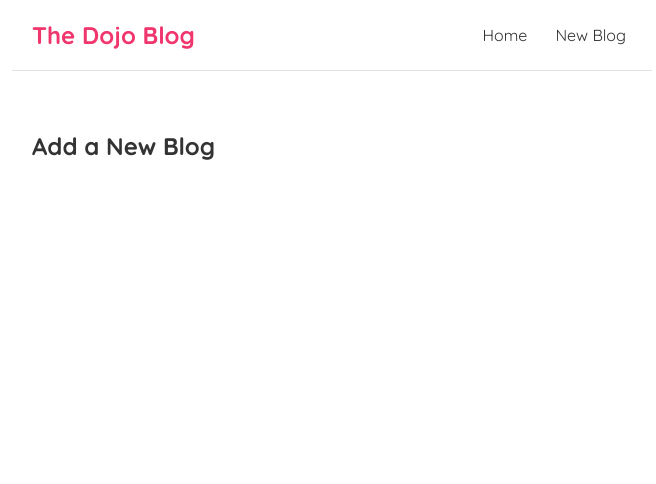
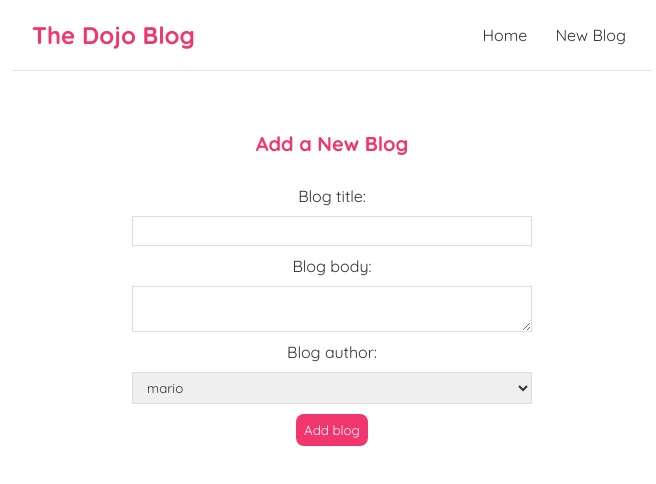
Before and after one commit to rickyit/dojo-blog, a React (Create React App) app: page /create in a window 1280 px wide. Shown: the top 484 px of the page, without its empty margins (308-964 px from the left). Built offline with nearby package versions, Linux system fonts and the light colour scheme.

Commit message:
post handling

```diff
--- a/src/Create.js
+++ b/src/Create.js
@@ -1,7 +1,44 @@
+import { useState } from "react";
+
 const Create = () => {
+  const [title, setTitle] = useState('');
+  const [body, setBody] = useState('');
+  const [author, setAuthor] = useState('mario');
+
+  const handleSubmit = (e) => {
+    e.preventDefault();
+    const blog = { title, body, author };
+    console.log(blog);
+  }
+
   return (
     <div className="create">
       <h2>Add a New Blog</h2>
+      <form onSubmit={handleSubmit}>
+        <label>Blog title:</label>
+        <input
+          type="text"
+          required
+          value={title}
+          onChange={(e) => setTitle(e.target.value)}
+        />
+        <label>Blog body:</label>
+        <textarea
+          required
+          value={body}
+          onChange={(e) => setBody(e.target.value)}
+        >
+        </textarea>
+        <label>Blog author:</label>
+        <select
+          value={author}
+          onChange={(e) => setAuthor(e.target.value)}
+        >
+          <option value="mario">mario</option>
+          <option value="yoshi">yoshi</option>
+        </select>
+        <button>Add blog</button>
+      </form>
     </div>
   )
 }
--- a/src/index.css
+++ b/src/index.css
@@ -50,3 +50,47 @@
 .blog-preview a {
   text-decoration: none;
 }
+
+/* blog details */
+.blog-details h2 {
+  font-size: 20px;
+  color: #f1356d;
+  margin-bottom: 10px;
+}
+.blog-details div {
+  margin: 20px 0;
+}
+
+/* create blog */
+.create {
+  max-width: 400px;
+  margin: 0 auto;
+  text-align: center;
+}
+.create label {
+  text-align: center;
+  display: block;
+}
+.create h2 {
+  font-size: 20px;
+  color: #f1356d;
+  margin-bottom: 30px;
+}
+.create input,
+.create textarea,
+.create select {
+  width: 100%;
+  padding: 6px 10px;
+  margin: 10px 0;
+  border: 1px solid #ddd;
+  box-sizing: border-box;
+  display: block;
+}
+.create button {
+  background: #f1356d;
+  color: #fff;
+  border: 0;
+  padding: 8px;
+  border-radius: 8px;
+  cursor: pointer;
+}
```
